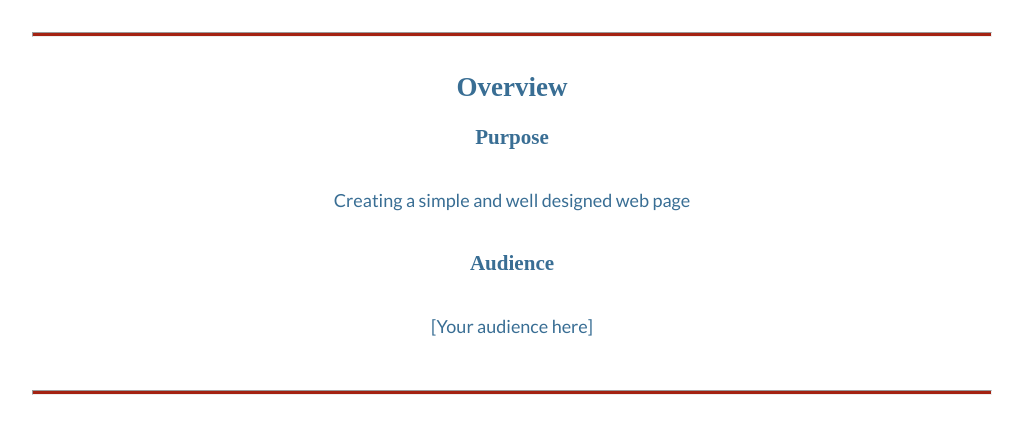
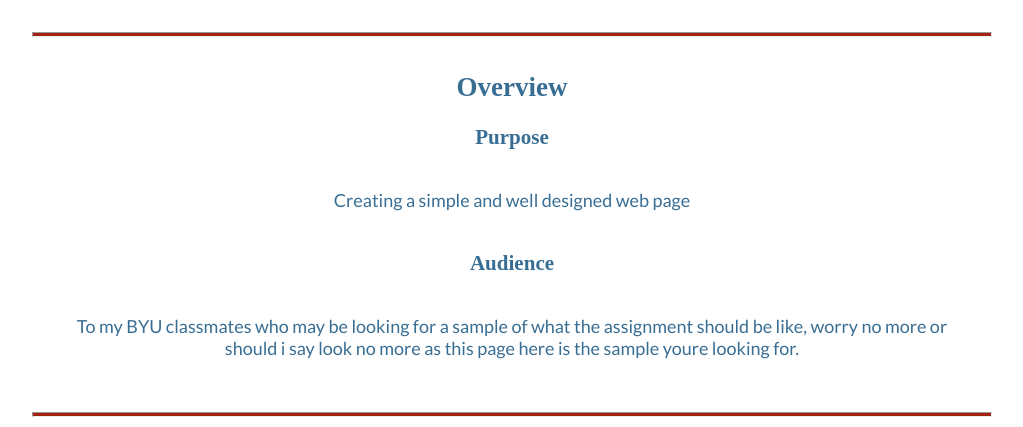
Before and after one commit to seregheik/wdd130, a plain HTML site: page wwr/site-plan-rafting.html in a window 1280 px wide. Shown: the part 308-735 px from the top of the page, without its empty margins (128-1151 px from the left). Drawn offline with Linux system fonts and the light colour scheme; a web font is replaced by a local one.

```diff
--- a/wwr/site-plan-rafting.html
+++ b/wwr/site-plan-rafting.html
@@ -24,7 +24,10 @@
     <!-- change this -->
 
     <h3>Audience</h3>
-    <p>[Your audience here]</p>
+    <p>To my BYU classmates who may be looking for a sample of what the assignment should be
+      like, worry no more or should i say look no more as this page here is the sample youre looking for.
+
+    </p>
     <!-- change this -->
 
     <hr />
```
